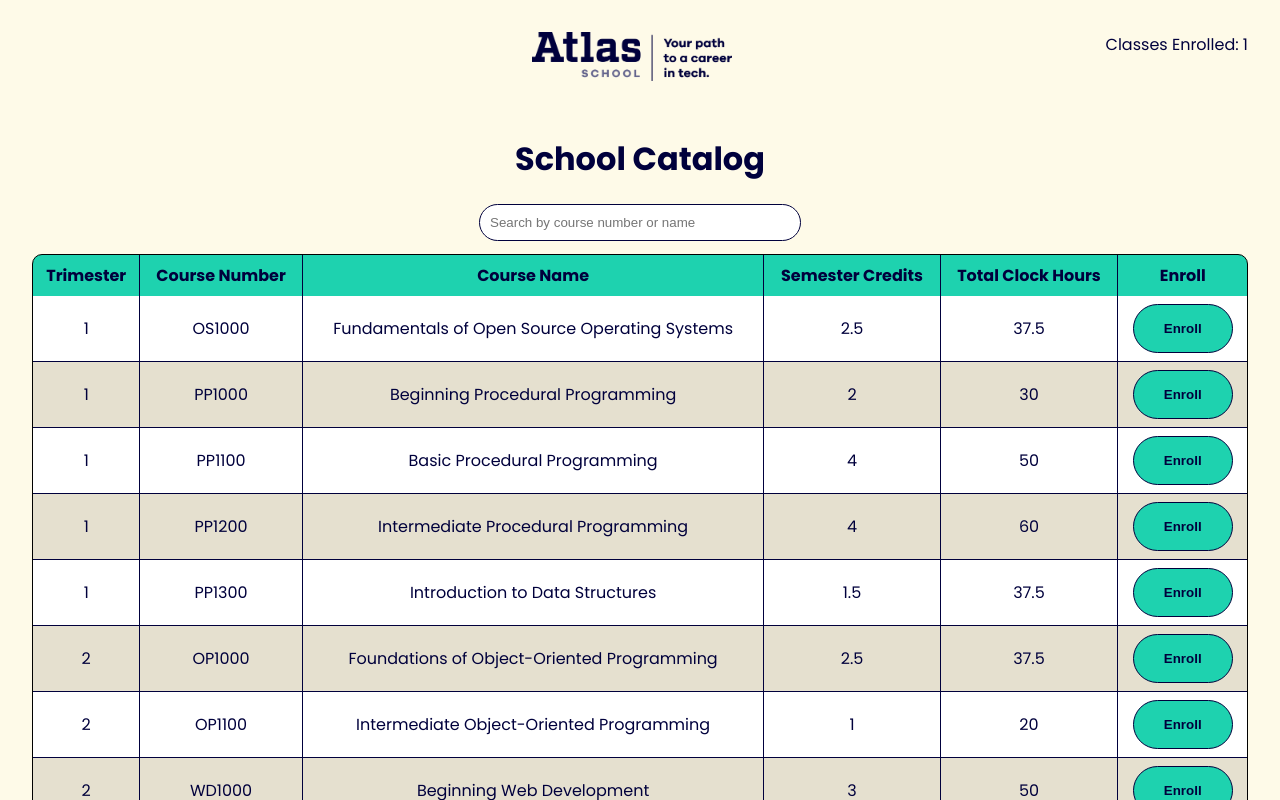
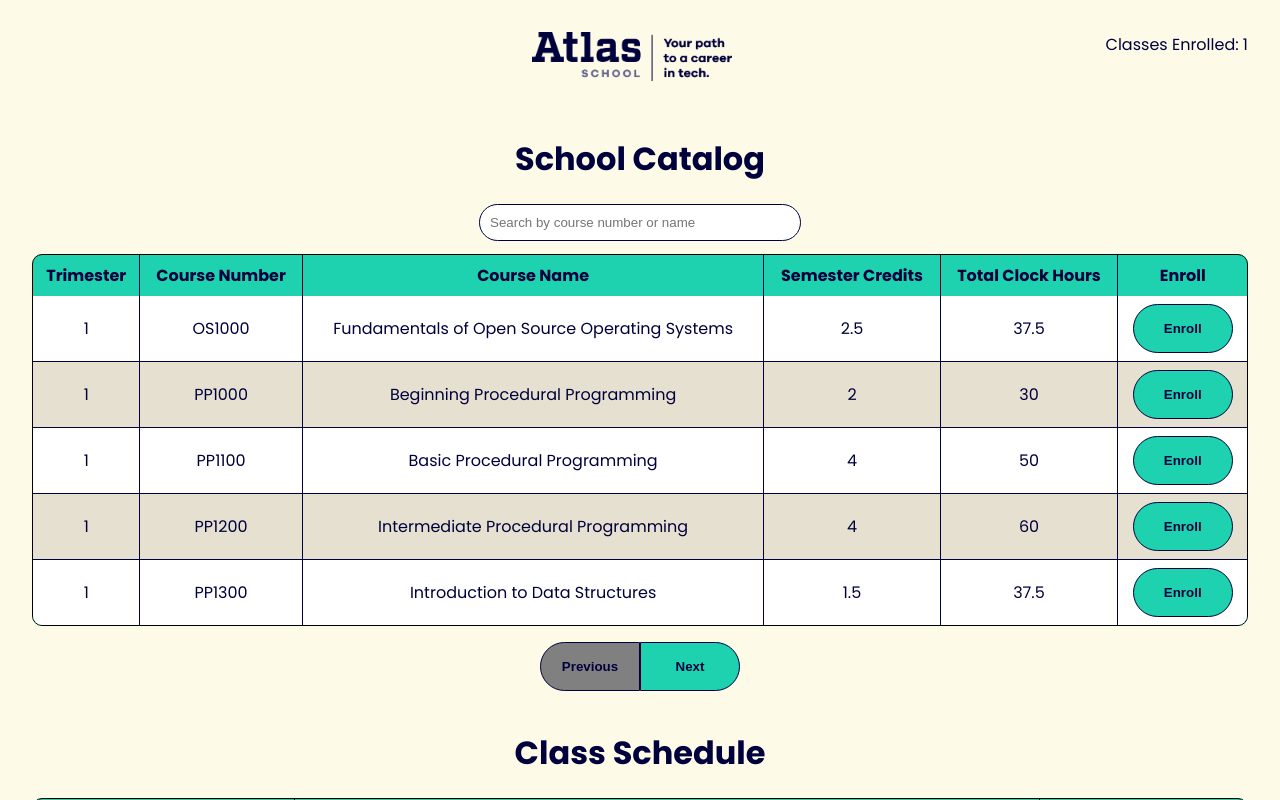
Before and after one commit to ally2211/atlas-react-state-intro, a React (Vite) app: page / in a window 1280 px wide. Shown: the top 800 px of the page. Built offline with nearby package versions, Linux system fonts and the light colour scheme.

Commit message:
pagination

```diff
--- a/src/SchoolCatalog.jsx
+++ b/src/SchoolCatalog.jsx
@@ -5,6 +5,9 @@ export default function SchoolCatalog() {
   const [searchTerm, setSearchTerm] = useState("");
   const [sortColumn, setSortColumn] = useState(null);
   const [sortDirection, setSortDirection] = useState("asc");
+  const [currentPage, setCurrentPage] = useState(0);
+
+  const rowsPerPage = 5;
 
   useEffect(() => {
     fetch("/api/courses.json")
@@ -18,13 +21,16 @@ export default function SchoolCatalog() {
 
   const handleSort = (column) => {
     if (sortColumn === column) {
-      // Toggle direction
       setSortDirection(sortDirection === "asc" ? "desc" : "asc");
     } else {
-      // Set new column and default to ascending
       setSortColumn(column);
       setSortDirection("asc");
     }
+  };
+
+  const handleSearch = (e) => {
+    setSearchTerm(e.target.value);
+    setCurrentPage(0); // Reset to first page on new search
   };
 
   const filteredCourses = courses.filter((course) => {
@@ -40,7 +46,6 @@ export default function SchoolCatalog() {
     let valA = a[sortColumn];
     let valB = b[sortColumn];
 
-    // Convert numeric strings to numbers for accurate sorting
     if (!isNaN(valA) && !isNaN(valB)) {
       valA = Number(valA);
       valB = Number(valB);
@@ -54,6 +59,15 @@ export default function SchoolCatalog() {
     return 0;
   });
 
+  // Pagination logic
+  const startIndex = currentPage * rowsPerPage;
+  const paginatedCourses = sortedCourses.slice(
+    startIndex,
+    startIndex + rowsPerPage
+  );
+  const isFirstPage = currentPage === 0;
+  const isLastPage = startIndex + rowsPerPage >= sortedCourses.length;
+
   return (
     <div className="school-catalog">
       <h1>School Catalog</h1>
@@ -61,7 +75,7 @@ export default function SchoolCatalog() {
         type="text"
         placeholder="Search by course number or name"
         value={searchTerm}
-        onChange={(e) => setSearchTerm(e.target.value)}
+        onChange={handleSearch}
       />
       <table>
         <thead>
@@ -79,7 +93,7 @@ export default function SchoolCatalog() {
           </tr>
         </thead>
         <tbody>
-          {sortedCourses.map((course, index) => (
+          {paginatedCourses.map((course, index) => (
             <tr key={index}>
               <td>{course.trimester}</td>
               <td>{course.courseNumber}</td>
@@ -94,8 +108,18 @@ export default function SchoolCatalog() {
         </tbody>
       </table>
       <div className="pagination">
-        <button>Previous</button>
-        <button>Next</button>
+        <button
+          onClick={() => setCurrentPage((p) => p - 1)}
+          disabled={isFirstPage}
+        >
+          Previous
+        </button>
+        <button
+          onClick={() => setCurrentPage((p) => p + 1)}
+          disabled={isLastPage}
+        >
+          Next
+        </button>
       </div>
     </div>
   );
```
